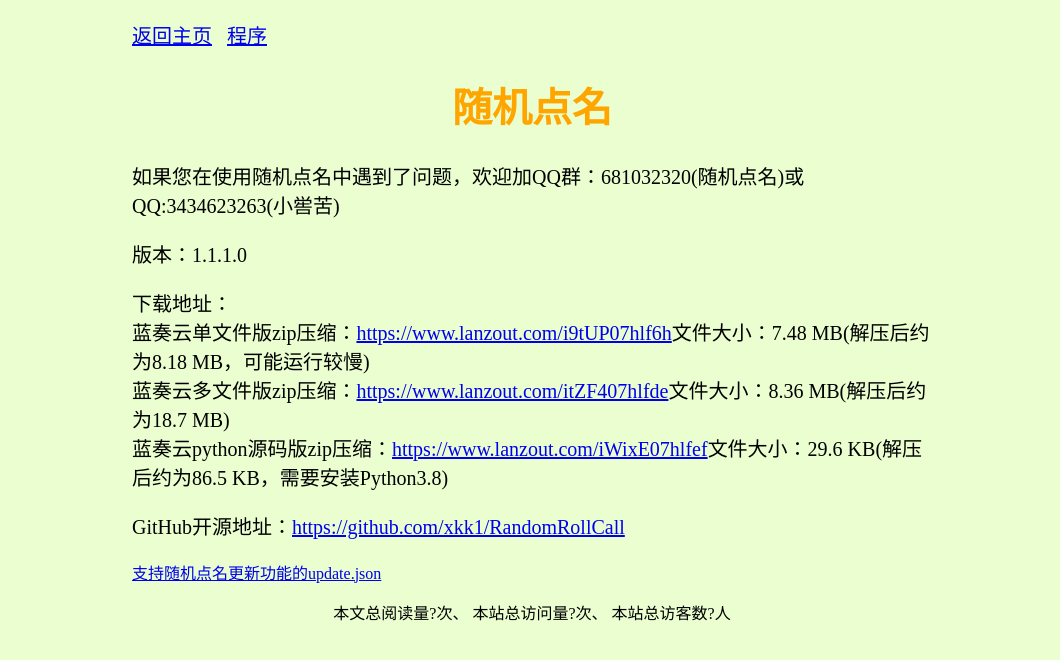
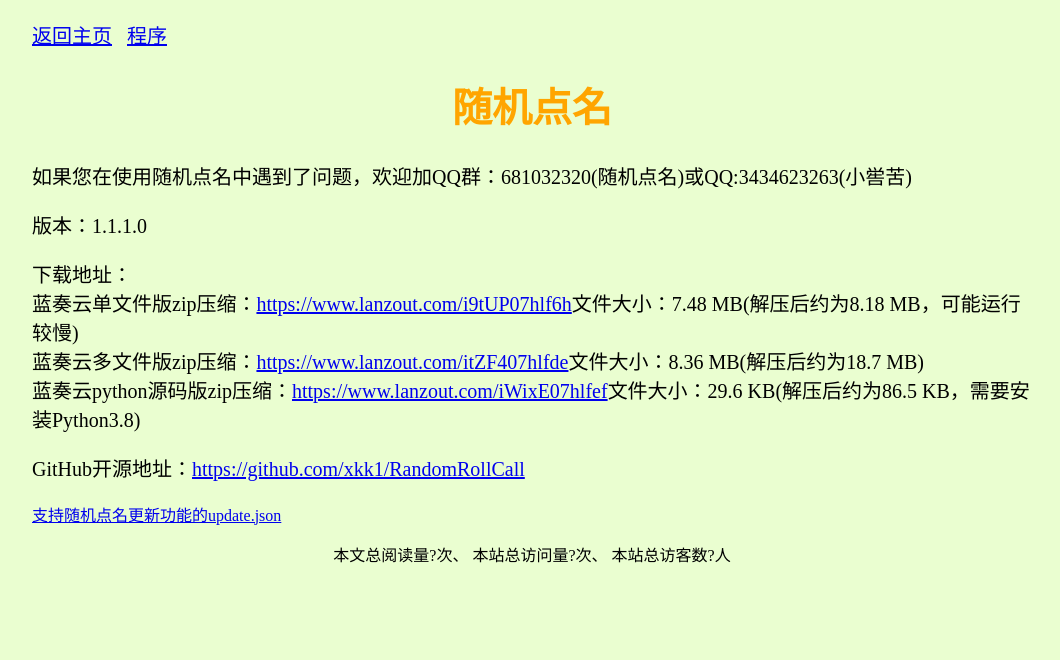
Before and after one commit to xkk1/xkk1.github.io, a Jekyll site: the page program/randomrollcall/index.html, which Jekyll copies as it is, in a window 1280 px wide. Shown: the top 660 px of the page, without its empty margins (108-1168 px from the left). Built offline with Jekyll 4.4.1, drawn with Linux system fonts in a browser that asks for light colours; comment, search, counter and statistics services are not loaded.

Commit message:
Update index.html

```diff
--- a/program/randomrollcall/index.html
+++ b/program/randomrollcall/index.html
@@ -39,7 +39,7 @@
     </style>-->
 </head>
 <body>
-    <main style="margin:0 auto;max-width: 800px;">
+    <main style="margin:0 auto;max-width: 1000px;">
     <p id="xkk_p"><a href="/">返回主页</a>&nbsp;&nbsp;&nbsp;<a href="/program">程序</a></p>
     <h1 id="xkk_h1">随机点名</h1>
     <p id="xkk_p">如果您在使用随机点名中遇到了问题，欢迎加QQ群：681032320(随机点名)或QQ:3434623263(小喾苦)
```
